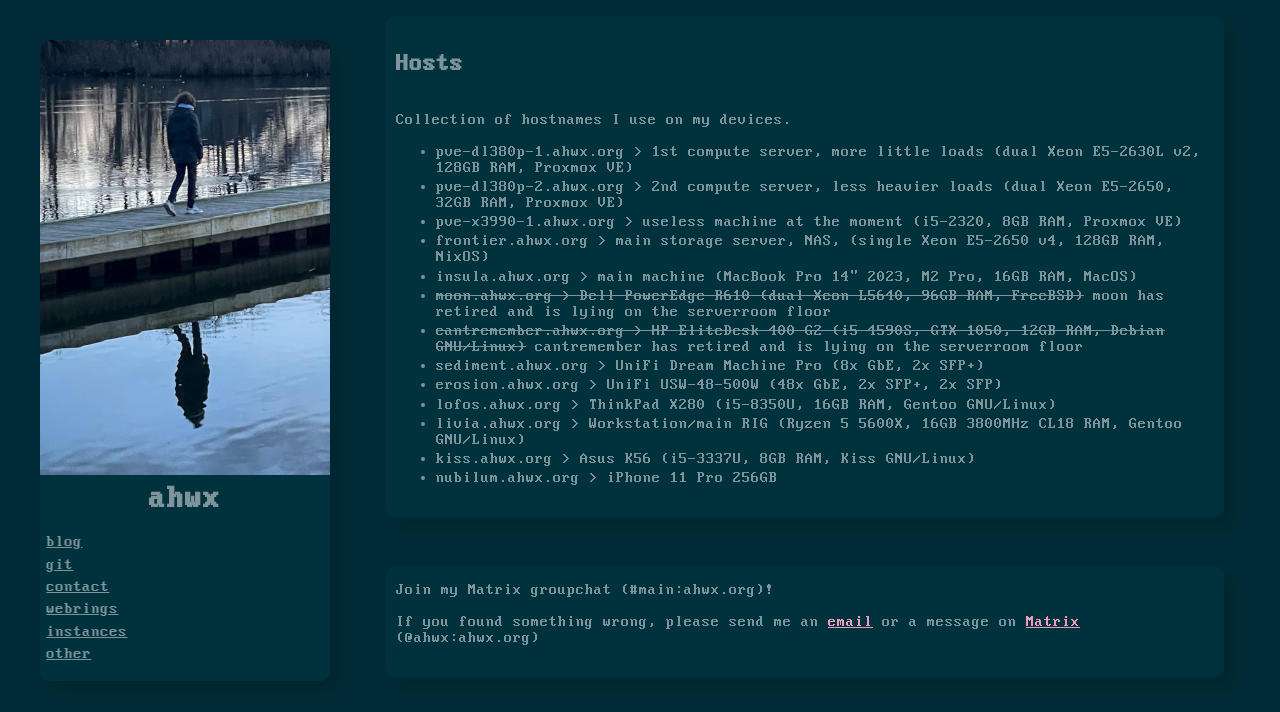
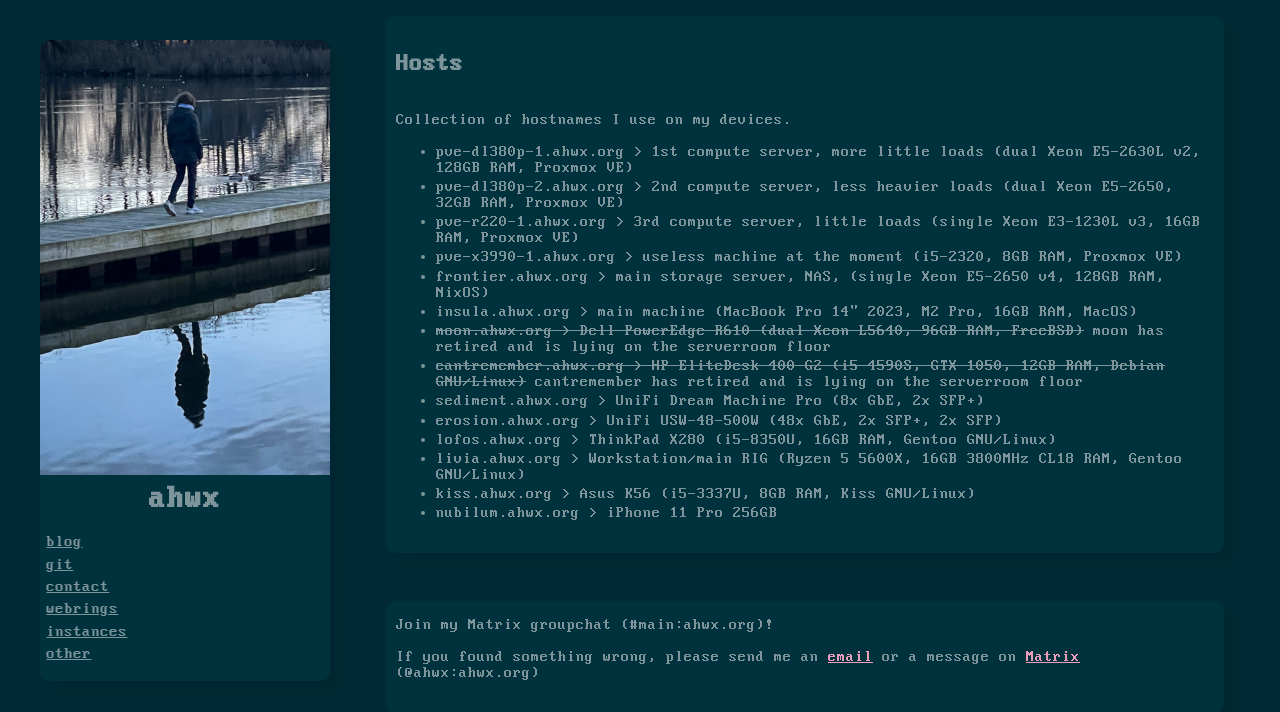
Before and after one commit to Ahwxorg/Ahwx-org, a PHP site: page /other/hosts.php in a window 1280 px wide. Shown: the top 712 px of the page. Run offline with PHP 8.4, Linux system fonts and the light colour scheme.

Commit message:
feat(other/hosts.php): adding/removing/modifying hosts (2)

```diff
--- a/other/hosts.php
+++ b/other/hosts.php
@@ -46,6 +46,7 @@
           <ul>
             <li>pve-dl380p-1.ahwx.org > 1st compute server, more little loads (dual Xeon E5-2630L v2, 128GB RAM, Proxmox VE)</li>
             <li>pve-dl380p-2.ahwx.org > 2nd compute server, less heavier loads (dual Xeon E5-2650, 32GB RAM, Proxmox VE)</li>
+            <li>pve-r220-1.ahwx.org > 3rd compute server, little loads (single Xeon E3-1230L v3, 16GB RAM, Proxmox VE)</li>
             <li>pve-x3990-1.ahwx.org > useless machine at the moment (i5-2320, 8GB RAM, Proxmox VE)</li>
             <li>frontier.ahwx.org > main storage server, NAS, (single Xeon E5-2650 v4, 128GB RAM, NixOS)</li>
             <li>insula.ahwx.org > main machine (MacBook Pro 14" 2023, M2 Pro, 16GB RAM, MacOS) </li>
```
